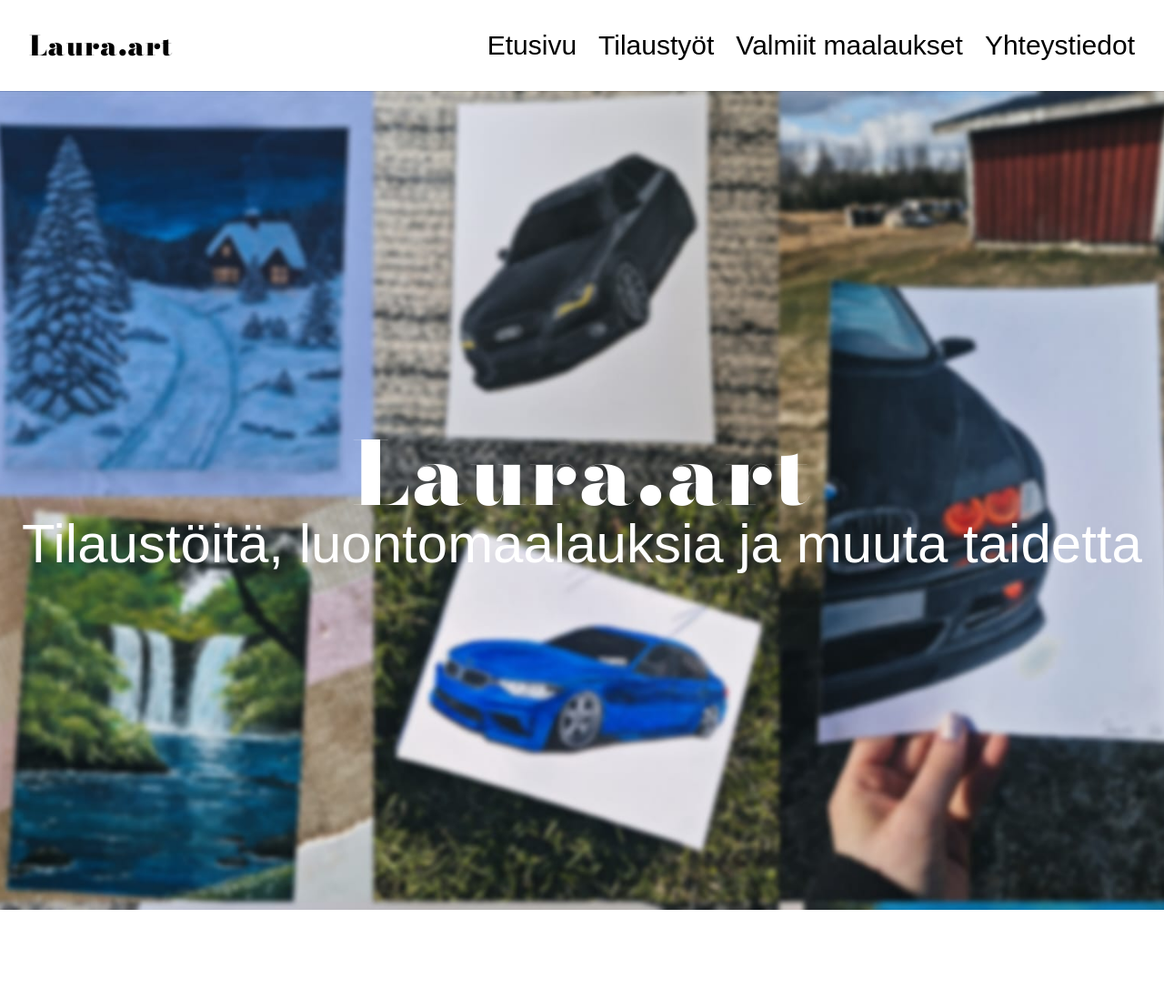
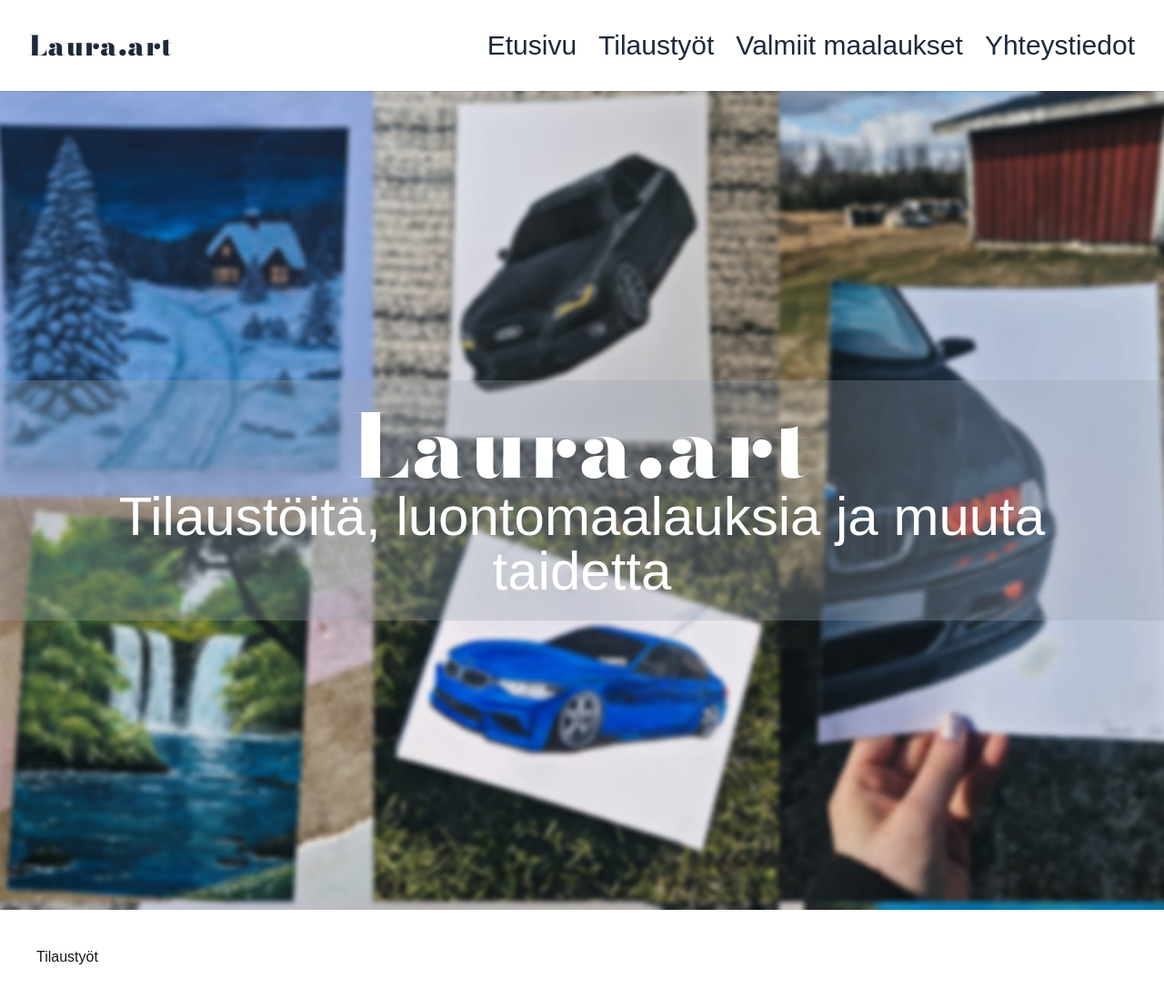
Before and after one commit to lavia1/laura.art, a Next.js app in the folder lavia-arts/: page / in a window 1280 px wide. Shown: the top 1098 px of the page at 91% size. Before the commit the page ends 1000 px from the top, so only its background shows below. Built offline with nearby package versions, Linux system fonts and the light colour scheme; a web font is replaced by a local one.

Commit message:
etusivun tekoa

```diff
--- a/lavia-arts/app/components/NavBar.tsx
+++ b/lavia-arts/app/components/NavBar.tsx
@@ -17,7 +17,7 @@ const fleur = Fleur_De_Leah({
 
 export default function NavBar() {
     return (
-        <nav className="flex items-center justify-between bg-white p-8 text-black">
+        <nav className="flex items-center justify-between bg-white  p-8 text-gray-800 shadow-md">
             <div className={`text-3xl font-bold tracking-wide ${bodoni.className}`}>
                 Laura.art
             </div>
--- a/lavia-arts/app/page.tsx
+++ b/lavia-arts/app/page.tsx
@@ -19,6 +19,9 @@ const mea = Mea_Culpa({
 
 export default function Home() {
   return (
+    <div>
+
+      {/* HERO */}
       <div className="relative w-full h-[900px]">
 
         <Image
@@ -31,6 +34,8 @@ export default function Home() {
 
         <div className="absolute inset-0 flex flex-col items-center justify-center text-white">
 
+          <div className="bg-gray-400/30 px-8 py-6 text-center">
+
             <h1 className={`text-8xl font-bold tracking-wide ${bodoni.className}`}>
               Laura.art
             </h1>
@@ -42,5 +47,14 @@ export default function Home() {
           </div>
 
         </div>
+
+      </div>
+
+      {/* SEPARATE CONTENT */}
+      <div className="p-10">
+        <h1>Tilaustyöt</h1>
+      </div>
+
+    </div>
   );
 }
```
Lines whose indentation alone changed are shown as unchanged.
